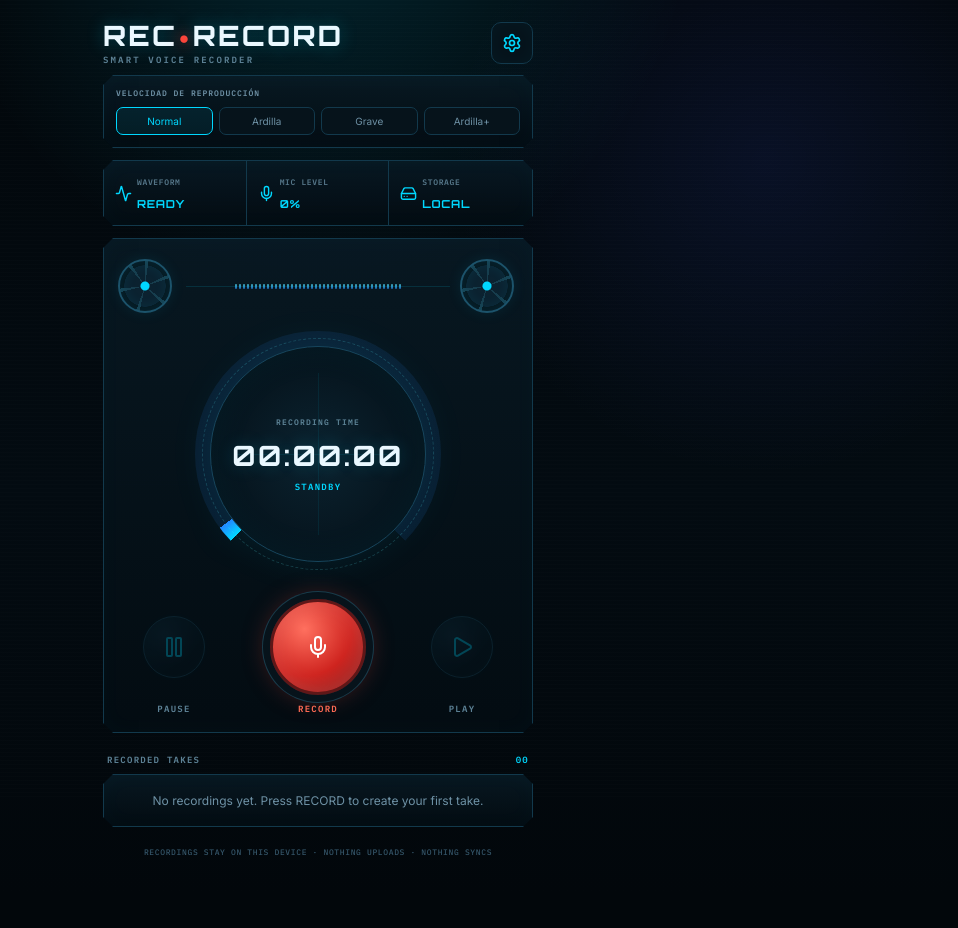
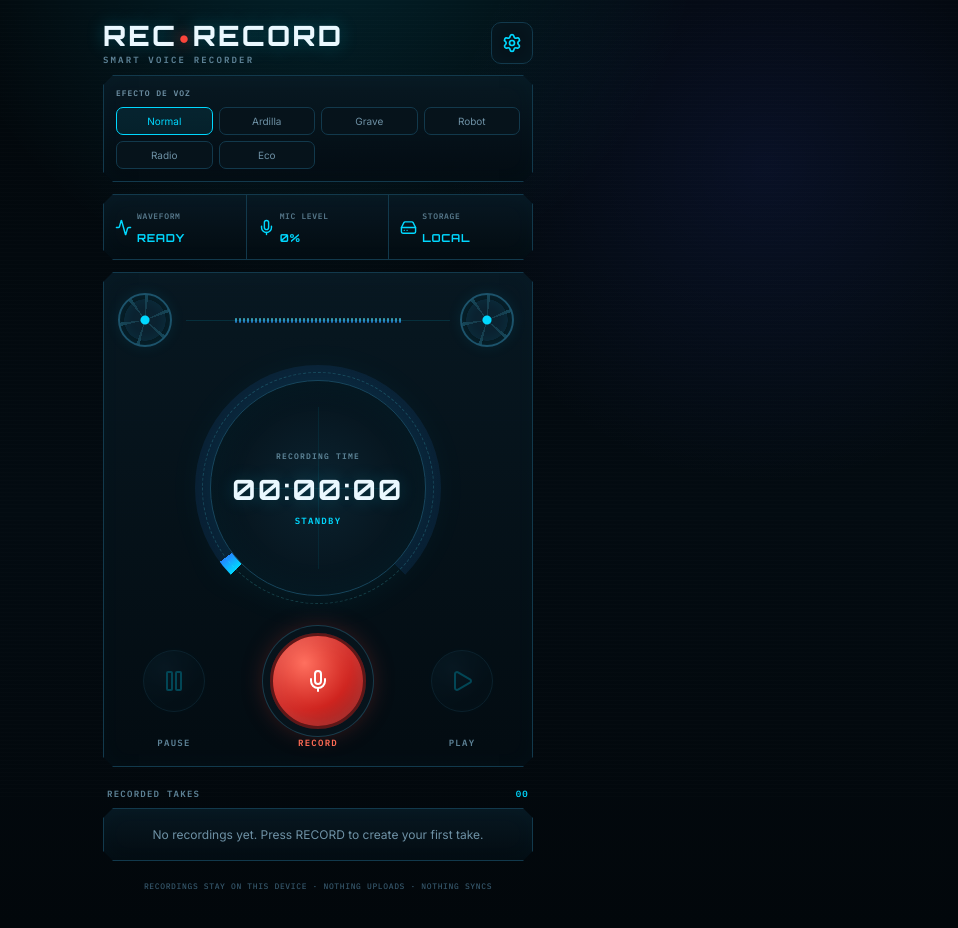
Before and after one commit to taqueriaelreloj-bit/recrecord, a React (Vite) app: page / in a window 1280 px wide. Both pictures are taken after a click on the button 834 px from the left and 43 px from the top of the page. Shown: the whole page, without its empty margins (322-1280 px from the left). Before the commit the page ends 895 px from the top, so only its background shows below. Built offline with nearby package versions, Linux system fonts and the light colour scheme.

Commit message:
Fix Android stop/playback and add real voice effects

```diff
--- a/src/App.jsx
+++ b/src/App.jsx
@@ -4,20 +4,27 @@ import { extensionFor, formatTime, preferredMime } from "./audioUtils.js";
 import { deleteStoredTake, loadStoredTakes, saveStoredTake } from "./recordingStore.js";
 
 const PRESETS = [
-  { id: "normal", label: "Normal", rate: 1 },
-  { id: "chipmunk", label: "Ardilla", rate: 1.7 },
-  { id: "deep", label: "Grave", rate: 0.72 },
-  { id: "fast", label: "Ardilla+", rate: 2.1 },
+  { id: "normal", label: "Normal", effect: "normal" },
+  { id: "chipmunk", label: "Ardilla", effect: "chipmunk" },
+  { id: "deep", label: "Grave", effect: "deep" },
+  { id: "robot", label: "Robot", effect: "robot" },
+  { id: "radio", label: "Radio", effect: "radio" },
+  { id: "echo", label: "Eco", effect: "echo" },
 ];
 
 function Waveform({ bars, active }) {
-  return (
-    <div className={`wave ${active ? "active" : ""}`}>
-      {bars.map((value, index) => (
-        <i key={index} style={{ height: `${Math.max(5, value * 42)}px` }} />
-      ))}
-    </div>
-  );
+  return <div className={`wave ${active ? "active" : ""}`}>{bars.map((value, index) => <i key={index} style={{ height: `${Math.max(5, value * 42)}px` }} />)}</div>;
+}
+
+function makeDistortionCurve(amount = 35) {
+  const samples = 22050;
+  const curve = new Float32Array(samples);
+  const deg = Math.PI / 180;
+  for (let i = 0; i < samples; i += 1) {
+    const x = (i * 2) / samples - 1;
+    curve[i] = ((3 + amount) * x * 20 * deg) / (Math.PI + amount * Math.abs(x));
+  }
+  return curve;
 }
 
 export default function App() {
@@ -39,11 +46,13 @@ export default function App() {
   const analyserRef = useRef(null);
   const rafRef = useRef(null);
   const timerRef = useRef(null);
+  const recordingLiveRef = useRef(false);
   const startedAtRef = useRef(0);
   const pausedAtRef = useRef(0);
   const pausedTotalRef = useRef(0);
   const elapsedRef = useRef(0);
-  const audioRef = useRef(null);
+  const playbackCtxRef = useRef(null);
+  const playbackSourceRef = useRef(null);
   const takesRef = useRef([]);
 
   useEffect(() => { elapsedRef.current = elapsed; }, [elapsed]);
@@ -51,21 +60,14 @@ export default function App() {
 
   useEffect(() => {
     let cancelled = false;
-    loadStoredTakes()
-      .then((storedTakes) => {
+    loadStoredTakes().then((storedTakes) => {
       if (cancelled) return;
-        const hydrated = storedTakes
-          .sort((a, b) => b.id - a.id)
-          .map((take) => ({ ...take, url: URL.createObjectURL(take.blob) }));
+      const hydrated = storedTakes.sort((a, b) => b.id - a.id).map((take) => ({ ...take, url: URL.createObjectURL(take.blob) }));
       setTakes((current) => {
         const currentIds = new Set(current.map((take) => take.id));
-          return [...current, ...hydrated.filter((take) => !currentIds.has(take.id))]
-            .sort((a, b) => b.id - a.id);
+        return [...current, ...hydrated.filter((take) => !currentIds.has(take.id))].sort((a, b) => b.id - a.id);
       });
-      })
-      .catch(() => {
-        if (!cancelled) setError("No pude abrir la biblioteca local. Las nuevas grabaciones durarán hasta que cierres esta pestaña.");
-      });
+    }).catch(() => { if (!cancelled) setError("No pude abrir la biblioteca local. Las nuevas grabaciones durarán hasta que cierres esta pestaña."); });
     return () => { cancelled = true; };
   }, []);
 
@@ -79,249 +81,175 @@ export default function App() {
 
   const tick = useCallback(function animate() {
     const analyser = analyserRef.current;
-    if (!analyser) return;
+    if (!analyser || !recordingLiveRef.current) return;
     const data = new Uint8Array(analyser.frequencyBinCount);
     analyser.getByteTimeDomainData(data);
     let sum = 0;
-    for (const sample of data) {
-      const v = (sample - 128) / 128;
-      sum += v * v;
-    }
+    for (const sample of data) { const v = (sample - 128) / 128; sum += v * v; }
     const value = Math.min(1, Math.sqrt(sum / data.length) * 4.2);
     setLevel(value);
     setBars((prev) => [...prev.slice(-41), value]);
     rafRef.current = requestAnimationFrame(animate);
   }, []);
 
-  const stopPlayback = () => {
-    if (audioRef.current) {
-      audioRef.current.pause();
-      audioRef.current = null;
+  const stopPlayback = useCallback(() => {
+    try { playbackSourceRef.current?.stop(); } catch {}
+    playbackSourceRef.current = null;
+    if (playbackCtxRef.current) playbackCtxRef.current.close().catch(() => {});
+    playbackCtxRef.current = null;
+    setPlayingId(null);
+  }, []);
+
+  const playTake = async (take, effect = "normal") => {
+    if (playingId === take.id) { stopPlayback(); return; }
+    stopPlayback();
+    setError("");
+    try {
+      const AudioContext = window.AudioContext || window.webkitAudioContext;
+      if (!AudioContext) throw new Error("Web Audio unavailable");
+      const ctx = new AudioContext();
+      playbackCtxRef.current = ctx;
+      if (ctx.state === "suspended") await ctx.resume();
+      const bytes = await take.blob.arrayBuffer();
+      const buffer = await ctx.decodeAudioData(bytes.slice(0));
+      const source = ctx.createBufferSource();
+      source.buffer = buffer;
+      playbackSourceRef.current = source;
+
+      let tail = source;
+      if (effect === "chipmunk") {
+        const high = ctx.createBiquadFilter(); high.type = "highshelf"; high.frequency.value = 1500; high.gain.value = 12;
+        const thin = ctx.createBiquadFilter(); thin.type = "highpass"; thin.frequency.value = 180;
+        tail.connect(thin); thin.connect(high); tail = high;
+      } else if (effect === "deep") {
+        const bass = ctx.createBiquadFilter(); bass.type = "lowshelf"; bass.frequency.value = 280; bass.gain.value = 14;
+        const warm = ctx.createBiquadFilter(); warm.type = "lowpass"; warm.frequency.value = 2600; warm.Q.value = 0.7;
+        tail.connect(bass); bass.connect(warm); tail = warm;
+      } else if (effect === "robot") {
+        const shaper = ctx.createWaveShaper(); shaper.curve = makeDistortionCurve(65); shaper.oversample = "4x";
+        const band = ctx.createBiquadFilter(); band.type = "bandpass"; band.frequency.value = 1100; band.Q.value = 1.4;
+        tail.connect(shaper); shaper.connect(band); tail = band;
+      } else if (effect === "radio") {
+        const high = ctx.createBiquadFilter(); high.type = "highpass"; high.frequency.value = 500;
+        const low = ctx.createBiquadFilter(); low.type = "lowpass"; low.frequency.value = 2800;
+        const shaper = ctx.createWaveShaper(); shaper.curve = makeDistortionCurve(18);
+        tail.connect(high); high.connect(low); low.connect(shaper); tail = shaper;
+      } else if (effect === "echo") {
+        const dry = ctx.createGain(); dry.gain.value = 0.85;
+        const delay = ctx.createDelay(1); delay.delayTime.value = 0.22;
+        const feedback = ctx.createGain(); feedback.gain.value = 0.32;
+        source.connect(dry); dry.connect(ctx.destination);
+        source.connect(delay); delay.connect(feedback); feedback.connect(delay); delay.connect(ctx.destination);
+        tail = null;
       }
+      if (tail) tail.connect(ctx.destination);
+      source.onended = () => {
+        if (playbackSourceRef.current === source) {
+          playbackSourceRef.current = null;
+          playbackCtxRef.current = null;
           setPlayingId(null);
+          ctx.close().catch(() => {});
+        }
+      };
+      setPlayingId(take.id);
+      source.start();
+    } catch (err) {
+      stopPlayback();
+      setError("No pude reproducir esta grabación en el teléfono. Prueba una grabación nueva después de actualizar la app.");
+    }
   };
 
   const startRecording = async () => {
-    setError("");
-    stopPlayback();
+    setError(""); stopPlayback();
     let stream;
     try {
-      if (!navigator.mediaDevices?.getUserMedia || !window.MediaRecorder || !(window.AudioContext || window.webkitAudioContext)) {
-        throw new Error("Recording is not supported in this browser.");
-      }
-
-      stream = await navigator.mediaDevices.getUserMedia({
-        audio: { echoCancellation: true, noiseSuppression: true, autoGainControl: true },
-      });
+      if (!navigator.mediaDevices?.getUserMedia || !window.MediaRecorder || !(window.AudioContext || window.webkitAudioContext)) throw new Error("Recording is not supported in this browser.");
+      stream = await navigator.mediaDevices.getUserMedia({ audio: { echoCancellation: true, noiseSuppression: true, autoGainControl: true } });
       streamRef.current = stream;
-
       const AudioContext = window.AudioContext || window.webkitAudioContext;
       const ctx = new AudioContext();
+      if (ctx.state === "suspended") await ctx.resume();
       const source = ctx.createMediaStreamSource(stream);
-      const analyser = ctx.createAnalyser();
-      analyser.fftSize = 512;
-      source.connect(analyser);
-      ctxRef.current = ctx;
-      analyserRef.current = analyser;
-
+      const analyser = ctx.createAnalyser(); analyser.fftSize = 512; source.connect(analyser);
+      ctxRef.current = ctx; analyserRef.current = analyser;
       const mimeType = preferredMime();
       const recorder = mimeType ? new MediaRecorder(stream, { mimeType }) : new MediaRecorder(stream);
-      recorderRef.current = recorder;
-      chunksRef.current = [];
-
+      recorderRef.current = recorder; chunksRef.current = [];
       recorder.ondataavailable = (e) => e.data?.size && chunksRef.current.push(e.data);
-      recorder.onerror = () => {
-        setError("La grabación se interrumpió por un error del dispositivo de audio.");
-        stopRecording();
-      };
+      recorder.onerror = () => { setError("La grabación se interrumpió por un error del dispositivo de audio."); stopRecording(); };
       recorder.onstop = () => {
         const type = recorder.mimeType || mimeType || "audio/webm";
         const blob = new Blob(chunksRef.current, { type });
         if (blob.size) {
-          const take = {
-            id: Date.now(),
-            name: `Take ${String(takesRef.current.length + 1).padStart(2, "0")}`,
-            duration: elapsedRef.current,
-            type,
-            blob,
-            url: URL.createObjectURL(blob),
-          };
+          const take = { id: Date.now(), name: `Take ${String(takesRef.current.length + 1).padStart(2, "0")}`, duration: elapsedRef.current, type, blob, url: URL.createObjectURL(blob) };
           setTakes((prev) => [take, ...prev]);
-          saveStoredTake(take).catch(() => {
-            setError("La grabación funciona, pero no pude guardarla para la próxima sesión.");
-          });
+          saveStoredTake(take).catch(() => setError("La grabación funciona, pero no pude guardarla para la próxima sesión."));
         }
         stream.getTracks().forEach((track) => track.stop());
         stopVisualizer();
       };
-
-      pausedTotalRef.current = 0;
-      pausedAtRef.current = 0;
-      startedAtRef.current = performance.now();
-      setElapsed(0);
-      setBars(Array(42).fill(0.08));
-      recorder.start(250);
-      setRecording(true);
-      setPaused(false);
+      pausedTotalRef.current = 0; pausedAtRef.current = 0; startedAtRef.current = performance.now(); elapsedRef.current = 0;
+      setElapsed(0); setBars(Array(42).fill(0.08));
+      recorder.start(250); recordingLiveRef.current = true; setRecording(true); setPaused(false);
       timerRef.current = setInterval(() => {
+        if (!recordingLiveRef.current) return;
         const now = performance.now();
         const livePause = pausedAtRef.current ? now - pausedAtRef.current : 0;
-        setElapsed((now - startedAtRef.current - pausedTotalRef.current - livePause) / 1000);
-      }, 150);
+        const value = Math.max(0, (now - startedAtRef.current - pausedTotalRef.current - livePause) / 1000);
+        elapsedRef.current = value; setElapsed(value);
+      }, 100);
       tick();
     } catch (err) {
-      stream?.getTracks().forEach((track) => track.stop());
-      stopVisualizer();
+      recordingLiveRef.current = false;
+      stream?.getTracks().forEach((track) => track.stop()); stopVisualizer();
       const unsupported = err?.message?.includes("not supported");
-      setError(unsupported
-        ? "Este navegador no admite grabación de audio. Prueba una versión reciente de Chrome, Edge, Firefox o Safari."
-        : "No pude acceder al micrófono. Revisa el permiso del navegador e inténtalo otra vez.");
+      setError(unsupported ? "Este navegador no admite grabación de audio. Prueba una versión reciente de Chrome, Edge, Firefox o Safari." : "No pude acceder al micrófono. Revisa el permiso del navegador e inténtalo otra vez.");
     }
   };
 
   const stopRecording = () => {
-    if (recorderRef.current?.state !== "inactive") recorderRef.current.stop();
-    clearInterval(timerRef.current);
-    timerRef.current = null;
-    setRecording(false);
-    setPaused(false);
-    setLevel(0);
+    if (!recordingLiveRef.current && recorderRef.current?.state === "inactive") return;
+    const now = performance.now();
+    const livePause = pausedAtRef.current ? now - pausedAtRef.current : 0;
+    const finalElapsed = startedAtRef.current ? Math.max(0, (now - startedAtRef.current - pausedTotalRef.current - livePause) / 1000) : elapsedRef.current;
+    recordingLiveRef.current = false;
+    clearInterval(timerRef.current); timerRef.current = null;
+    elapsedRef.current = finalElapsed; setElapsed(finalElapsed);
+    setRecording(false); setPaused(false); setLevel(0); pausedAtRef.current = 0;
+    const recorder = recorderRef.current;
+    if (recorder && recorder.state !== "inactive") {
+      try { recorder.requestData(); } catch {}
+      try { recorder.stop(); } catch {}
+    }
   };
 
   const togglePause = () => {
-    const recorder = recorderRef.current;
-    if (!recorder) return;
-    if (recorder.state === "recording") {
-      recorder.pause();
-      pausedAtRef.current = performance.now();
-      setPaused(true);
-    } else if (recorder.state === "paused") {
-      recorder.resume();
-      pausedTotalRef.current += performance.now() - pausedAtRef.current;
-      pausedAtRef.current = 0;
-      setPaused(false);
-    }
+    const recorder = recorderRef.current; if (!recorder) return;
+    if (recorder.state === "recording") { recorder.pause(); pausedAtRef.current = performance.now(); setPaused(true); }
+    else if (recorder.state === "paused") { recorder.resume(); pausedTotalRef.current += performance.now() - pausedAtRef.current; pausedAtRef.current = 0; setPaused(false); }
   };
 
-  const playTake = async (take, rate = 1) => {
-    if (playingId === take.id) return stopPlayback();
-    stopPlayback();
-    const audio = new Audio(take.url);
-    audio.playbackRate = rate;
-    audio.onended = stopPlayback;
-    audioRef.current = audio;
-    setPlayingId(take.id);
-    try {
-      await audio.play();
-    } catch {
-      stopPlayback();
-      setError("No pude reproducir esta grabación. Inténtalo de nuevo o descárgala.");
-    }
-  };
-
-  const downloadTake = (take) => {
-    const link = document.createElement("a");
-    link.href = take.url;
-    link.download = `${take.name}.${extensionFor(take.type)}`;
-    link.click();
-  };
-
-  const deleteTake = (take) => {
-    if (playingId === take.id) stopPlayback();
-    URL.revokeObjectURL(take.url);
-    setTakes((prev) => prev.filter((item) => item.id !== take.id));
-    deleteStoredTake(take.id).catch(() => {
-      setError("Eliminé la grabación de esta sesión, pero no pude actualizar la biblioteca local.");
-    });
-  };
+  const downloadTake = (take) => { const link = document.createElement("a"); link.href = take.url; link.download = `${take.name}.${extensionFor(take.type)}`; link.click(); };
+  const deleteTake = (take) => { if (playingId === take.id) stopPlayback(); URL.revokeObjectURL(take.url); setTakes((prev) => prev.filter((item) => item.id !== take.id)); deleteStoredTake(take.id).catch(() => setError("Eliminé la grabación de esta sesión, pero no pude actualizar la biblioteca local.")); };
 
   useEffect(() => () => {
-    clearInterval(timerRef.current);
-    stopVisualizer();
-    streamRef.current?.getTracks().forEach((track) => track.stop());
-    audioRef.current?.pause();
-    takesRef.current.forEach((take) => URL.revokeObjectURL(take.url));
-  }, [stopVisualizer]);
+    recordingLiveRef.current = false; clearInterval(timerRef.current); stopVisualizer(); stopPlayback();
+    streamRef.current?.getTracks().forEach((track) => track.stop()); takesRef.current.forEach((take) => URL.revokeObjectURL(take.url));
+  }, [stopVisualizer, stopPlayback]);
 
   const percent = Math.round(level * 100);
   const selectedPreset = PRESETS.find((preset) => preset.id === presetId) ?? PRESETS[0];
 
-  return (
-    <div className="app">
-      <div className="scanlines" />
-      <div className="shell">
-        <header>
-          <div>
-            <div className="brand">REC<span>●</span>RECORD</div>
-            <div className="subtitle">SMART VOICE RECORDER</div>
-          </div>
-          <button
-            className="icon"
-            type="button"
-            aria-label="Abrir ajustes de reproducción"
-            aria-expanded={settingsOpen}
-            onClick={() => setSettingsOpen((open) => !open)}
-          ><Settings size={20} /></button>
-        </header>
-
-        {settingsOpen && (
-          <section className="settings hud" aria-label="Ajustes de reproducción">
-            <span>VELOCIDAD DE REPRODUCCIÓN</span>
-            <div>{PRESETS.map((preset) => (
-              <button
-                type="button"
-                className={preset.id === presetId ? "selected" : ""}
-                aria-pressed={preset.id === presetId}
-                onClick={() => setPresetId(preset.id)}
-                key={preset.id}
-              >{preset.label}</button>
-            ))}</div>
-          </section>
-        )}
-
-        <section className="stats hud">
-          <div><Activity size={17} /><small>WAVEFORM</small><b>{recording && !paused ? "LIVE" : "READY"}</b></div>
-          <div><Mic size={17} /><small>MIC LEVEL</small><b>{percent}%</b></div>
-          <div><HardDrive size={17} /><small>STORAGE</small><b>LOCAL</b></div>
-        </section>
-
-        <main className="console hud">
-          <div className="reels"><div className={`reel ${recording && !paused ? "spin" : ""}`} /><Waveform bars={bars} active={recording && !paused} /><div className={`reel ${recording && !paused ? "spin" : ""}`} /></div>
-
-          <div className={`meter ${recording ? "live" : ""}`} style={{ "--meter": `${Math.max(8, percent * 2.7)}deg` }}>
-            <div className="meterCore">
-              <small>RECORDING TIME</small>
-              <strong>{formatTime(elapsed)}</strong>
-              <em>{paused ? "PAUSED" : recording ? `MIC ${percent}%` : "STANDBY"}</em>
-            </div>
-          </div>
-
-          <div className="controls">
-            <button type="button" aria-label={paused ? "Reanudar grabación" : "Pausar grabación"} disabled={!recording} onClick={togglePause} className="round secondary">{paused ? <Play /> : <Pause />}</button>
-            <button type="button" aria-label={recording ? "Detener grabación" : "Iniciar grabación"} onClick={recording ? stopRecording : startRecording} className={`round record ${recording ? "on" : ""}`}>{recording ? <Square fill="currentColor" /> : <Mic />}</button>
-            <button type="button" aria-label="Reproducir grabación más reciente" disabled={!takes.length || recording} onClick={() => takes[0] && playTake(takes[0], selectedPreset.rate)} className="round secondary">{takes[0] && playingId === takes[0].id ? <Square /> : <Play />}</button>
-          </div>
-          <div className="labels"><span>{paused ? "RESUME" : "PAUSE"}</span><span>{recording ? "STOP" : "RECORD"}</span><span>PLAY</span></div>
-          {error && <div className="error" role="alert">{error}</div>}
+  return <div className="app"><div className="scanlines" /><div className="shell">
+    <header><div><div className="brand">REC<span>●</span>RECORD</div><div className="subtitle">SMART VOICE RECORDER</div></div><button className="icon" type="button" aria-label="Abrir ajustes de reproducción" aria-expanded={settingsOpen} onClick={() => setSettingsOpen((open) => !open)}><Settings size={20} /></button></header>
+    {settingsOpen && <section className="settings hud" aria-label="Efectos de voz"><span>EFECTO DE VOZ</span><div>{PRESETS.map((preset) => <button type="button" className={preset.id === presetId ? "selected" : ""} aria-pressed={preset.id === presetId} onClick={() => setPresetId(preset.id)} key={preset.id}>{preset.label}</button>)}</div></section>}
+    <section className="stats hud"><div><Activity size={17} /><small>WAVEFORM</small><b>{recording && !paused ? "LIVE" : "READY"}</b></div><div><Mic size={17} /><small>MIC LEVEL</small><b>{percent}%</b></div><div><HardDrive size={17} /><small>STORAGE</small><b>LOCAL</b></div></section>
+    <main className="console hud"><div className="reels"><div className={`reel ${recording && !paused ? "spin" : ""}`} /><Waveform bars={bars} active={recording && !paused} /><div className={`reel ${recording && !paused ? "spin" : ""}`} /></div>
+      <div className={`meter ${recording ? "live" : ""}`} style={{ "--meter": `${Math.max(8, percent * 2.7)}deg` }}><div className="meterCore"><small>RECORDING TIME</small><strong>{formatTime(elapsed)}</strong><em>{paused ? "PAUSED" : recording ? `MIC ${percent}%` : "STANDBY"}</em></div></div>
+      <div className="controls"><button type="button" aria-label={paused ? "Reanudar grabación" : "Pausar grabación"} disabled={!recording} onClick={togglePause} className="round secondary">{paused ? <Play /> : <Pause />}</button><button type="button" aria-label={recording ? "Detener grabación" : "Iniciar grabación"} onClick={recording ? stopRecording : startRecording} className={`round record ${recording ? "on" : ""}`}>{recording ? <Square fill="currentColor" /> : <Mic />}</button><button type="button" aria-label="Reproducir grabación más reciente" disabled={!takes.length || recording} onClick={() => takes[0] && playTake(takes[0], selectedPreset.effect)} className="round secondary">{takes[0] && playingId === takes[0].id ? <Square /> : <Play />}</button></div>
+      <div className="labels"><span>{paused ? "RESUME" : "PAUSE"}</span><span>{recording ? "STOP" : "RECORD"}</span><span>PLAY</span></div>{error && <div className="error" role="alert">{error}</div>}
     </main>
-
-        <section className="library">
-          <div className="libraryHead"><span>RECORDED TAKES</span><b>{String(takes.length).padStart(2, "0")}</b></div>
-          {!takes.length ? <div className="empty hud">No recordings yet. Press RECORD to create your first take.</div> : takes.map((take) => (
-            <article className="take hud" key={take.id}>
-              <button type="button" aria-label={`${playingId === take.id ? "Detener" : "Reproducir"} ${take.name}`} onClick={() => playTake(take, selectedPreset.rate)} className="takePlay">{playingId === take.id ? <Square size={14} /> : <Play size={15} />}</button>
-              <div className="takeInfo"><b>{take.name}</b><small>{formatTime(take.duration)}</small></div>
-              <div className="actions">
-                <button type="button" title="Voz divertida" aria-label={`Reproducir ${take.name} con voz divertida`} onClick={() => playTake(take, PRESETS[1].rate)}><Sparkles size={16} /></button>
-                <button type="button" title="Descargar" aria-label={`Descargar ${take.name}`} onClick={() => downloadTake(take)}><Download size={16} /></button>
-                <button type="button" title="Eliminar" aria-label={`Eliminar ${take.name}`} onClick={() => deleteTake(take)}><Trash2 size={16} /></button>
-              </div>
-            </article>
-          ))}
-        </section>
-
+    <section className="library"><div className="libraryHead"><span>RECORDED TAKES</span><b>{String(takes.length).padStart(2, "0")}</b></div>{!takes.length ? <div className="empty hud">No recordings yet. Press RECORD to create your first take.</div> : takes.map((take) => <article className="take hud" key={take.id}><button type="button" aria-label={`${playingId === take.id ? "Detener" : "Reproducir"} ${take.name}`} onClick={() => playTake(take, selectedPreset.effect)} className="takePlay">{playingId === take.id ? <Square size={14} /> : <Play size={15} />}</button><div className="takeInfo"><b>{take.name}</b><small>{formatTime(take.duration)}</small></div><div className="actions"><button type="button" title="Efecto de voz" aria-label={`Reproducir ${take.name} con efecto de voz`} onClick={() => playTake(take, selectedPreset.effect)}><Sparkles size={16} /></button><button type="button" title="Descargar" aria-label={`Descargar ${take.name}`} onClick={() => downloadTake(take)}><Download size={16} /></button><button type="button" title="Eliminar" aria-label={`Eliminar ${take.name}`} onClick={() => deleteTake(take)}><Trash2 size={16} /></button></div></article>)}</section>
     <footer>RECORDINGS STAY ON THIS DEVICE · NOTHING UPLOADS · NOTHING SYNCS</footer>
-      </div>
-    </div>
-  );
+  </div></div>;
 }
```
Lines whose indentation alone changed are shown as unchanged.
